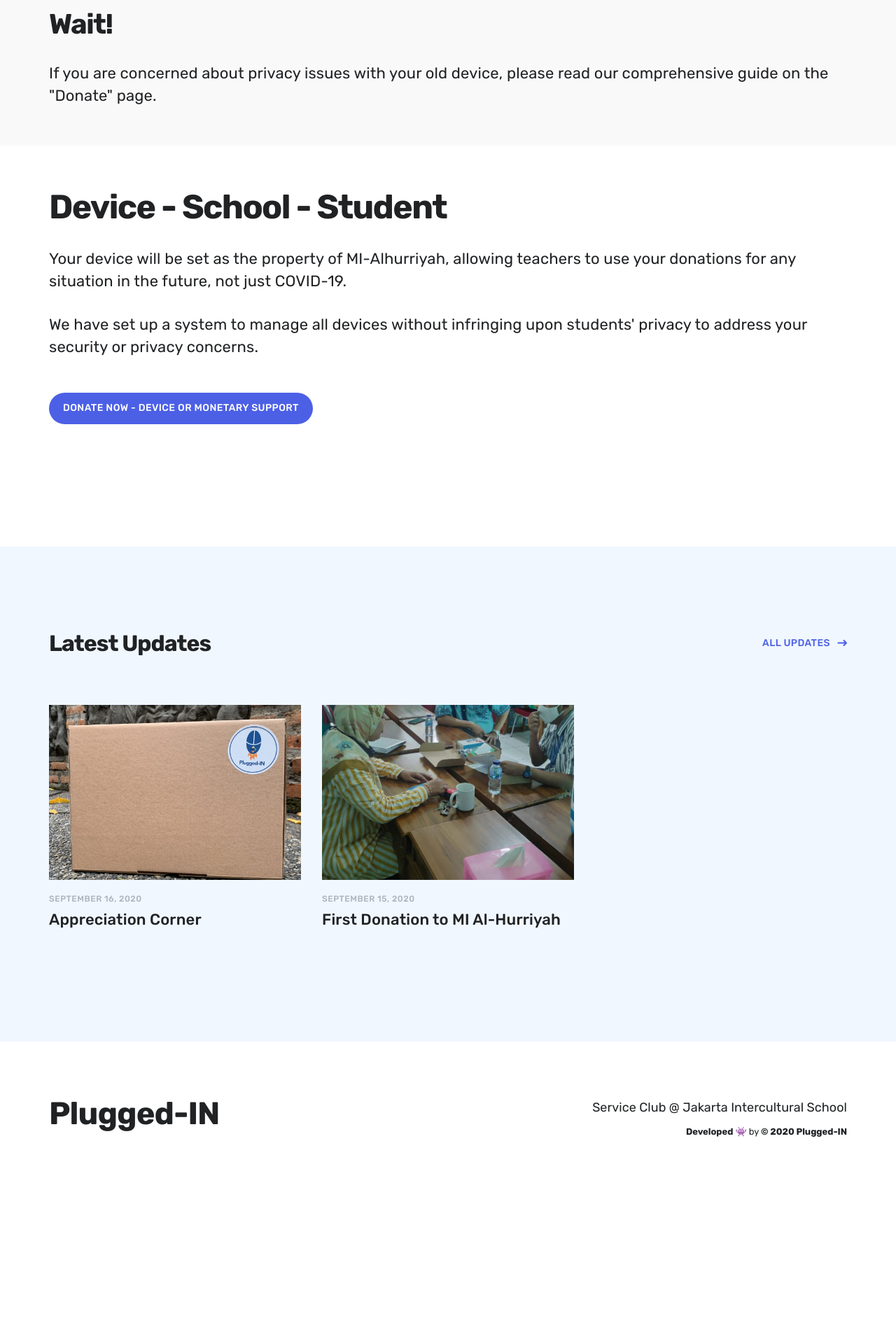
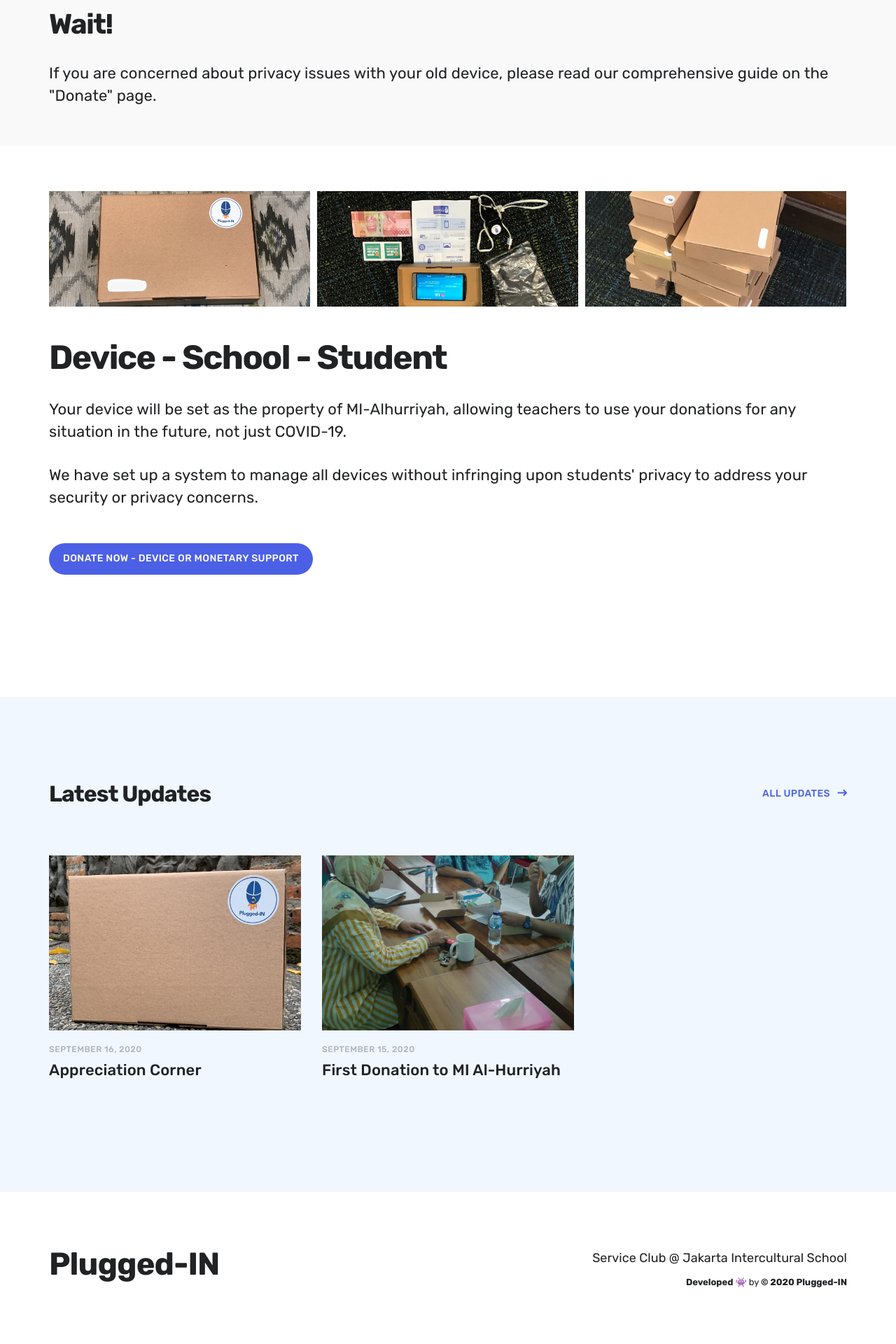
Before and after one commit to SangwookCheon/pluggedin, a Jekyll site: the page built from _projects/help-the-unplugged.html, in a window 1280 px wide. Shown: the part 3988-5908 px from the top of the page at 70% size. Built offline with Jekyll 4.4.1, drawn with Linux system fonts in a browser that asks for light colours; nearby versions of some CDN libraries; before the commit the page ends 5693 px from its top, so only the background shows below that.

Commit message:
Images Added.

```diff
--- a/_projects/help-the-unplugged.html
+++ b/_projects/help-the-unplugged.html
@@ -114,8 +114,19 @@ permalink: /help-the-unplugged/
     </section>
 
     <section class="transparent-container">
+      <div class="wrap">
+
+        {% include post-components/gallery.html
+          columns = 3
+          full_width = true
+          images = "/images/help-the-unplugged/sample-package-1.jpg, /images/help-the-unplugged/sample-package-2.jpg, /images/help-the-unplugged/sample-package-3.jpg
+          "
+        %}
+
+      </div>
       <div class="wrap grid">
           <h2>Device - School - Student</h2>
+
           <p class="project__subtitle subtitle--light">Your device will be set as the property of MI-Alhurriyah, allowing teachers to use your donations for any situation in the future, not just COVID-19.</p>
           <p class="project__subtitle subtitle--light">We have set up a system to manage all devices without infringing upon students' privacy to address your security or privacy concerns.</p>
           <br>
```
Also changed, not shown: images/help-the-unplugged/sample-package-1.jpg (added), images/help-the-unplugged/sample-package-2.jpg (added), images/help-the-unplugged/sample-package-3.jpg (added).
